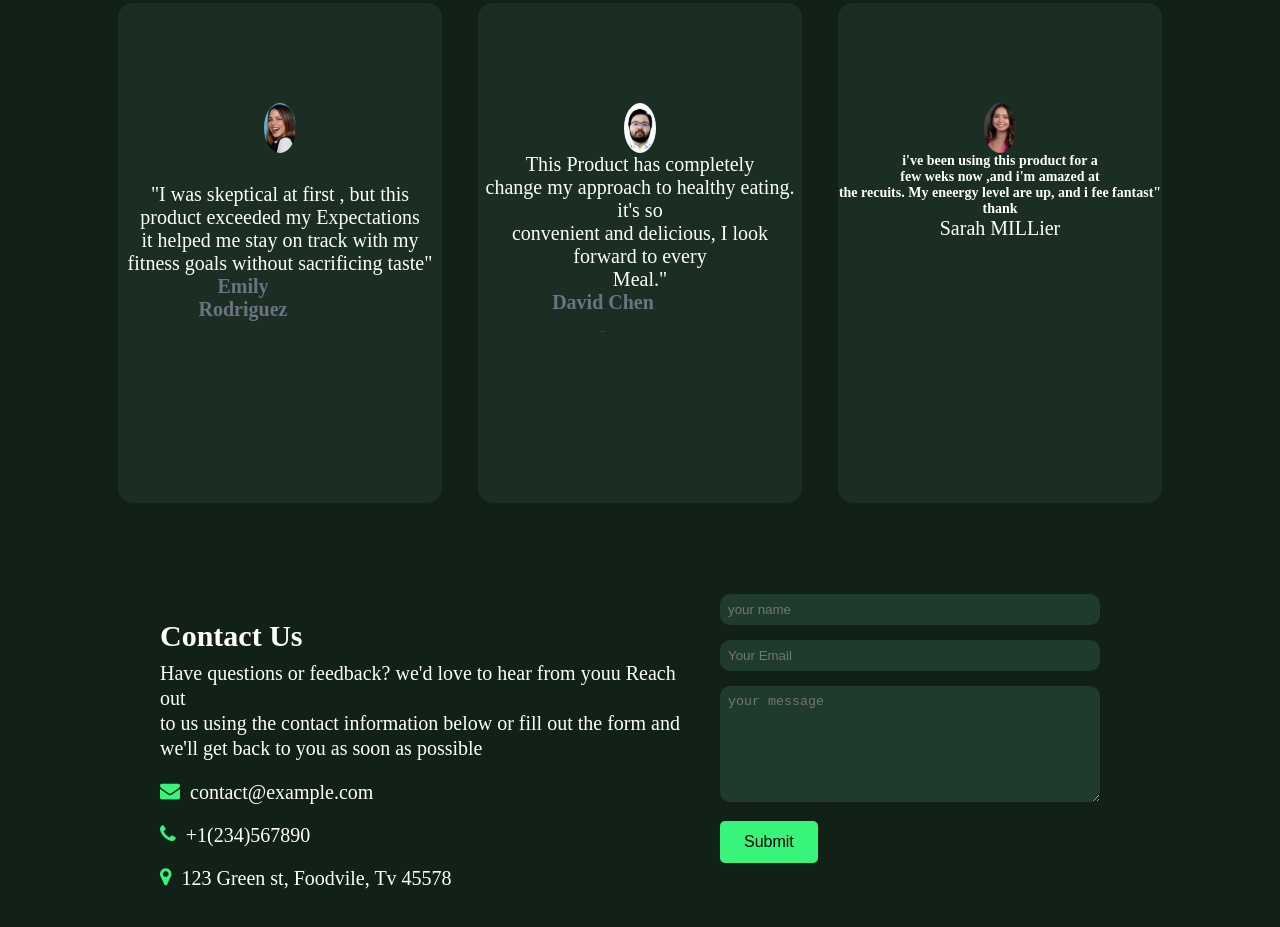
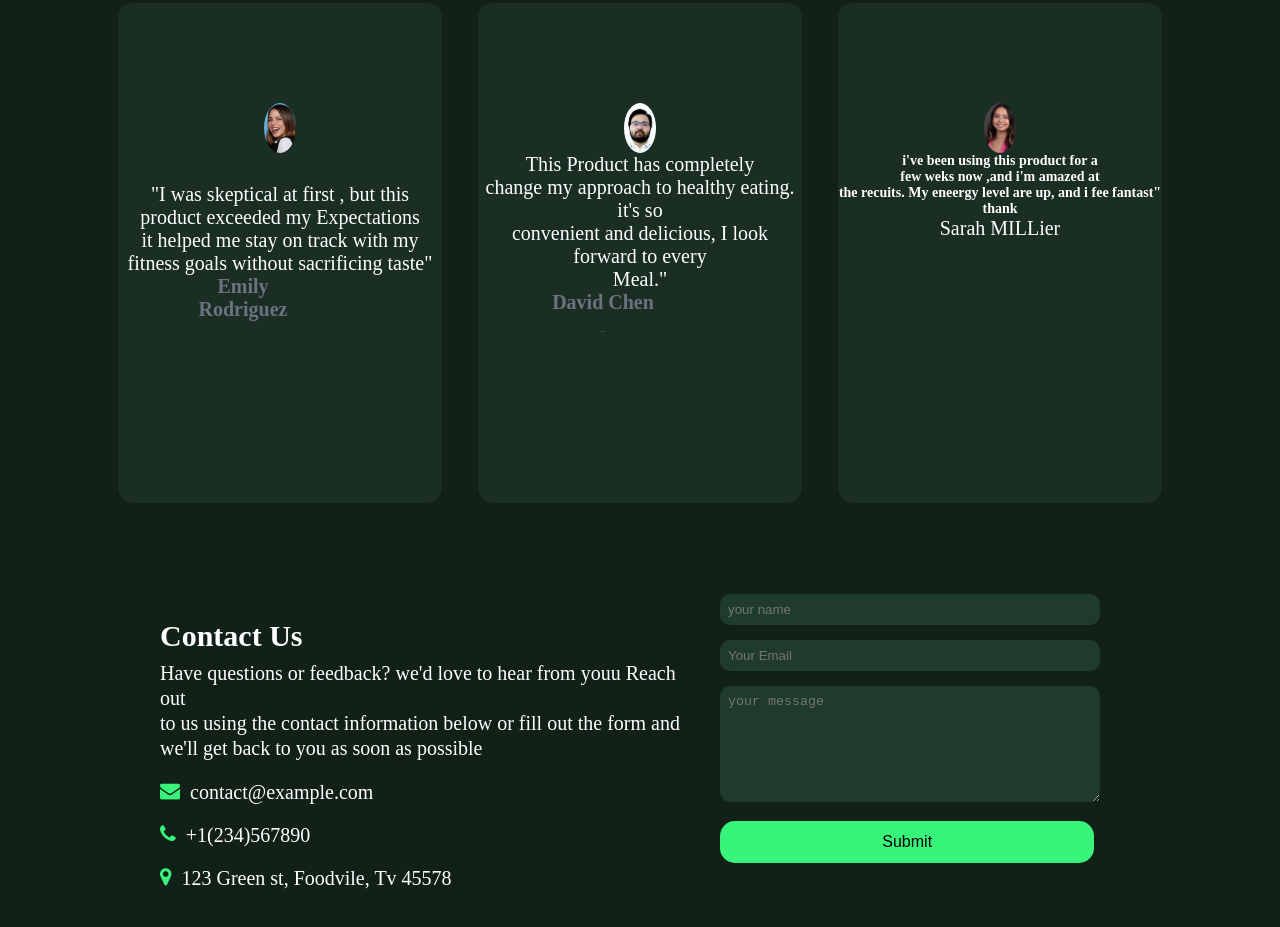
Before and after one commit to Egharevb9/foodie, a plain HTML site: page home.html in a window 1280 px wide. Shown: the part 3384-4311 px from the top of the page. Drawn offline with Linux system fonts and the light colour scheme.

Commit message:
Progress

```diff
--- a/style.css
+++ b/style.css
@@ -369,12 +369,13 @@ padding: 0px 20px;
  }
 
  .submit{
+   width: 72%;
 background-color: #38f47b;
 color: black;
 border: 2px solid red;
 padding: 12px 24px;
 border: none;
-border-radius: 5px;
+border-radius: 15px;
 cursor: pointer;
  font-size: 16px;
  }
```
